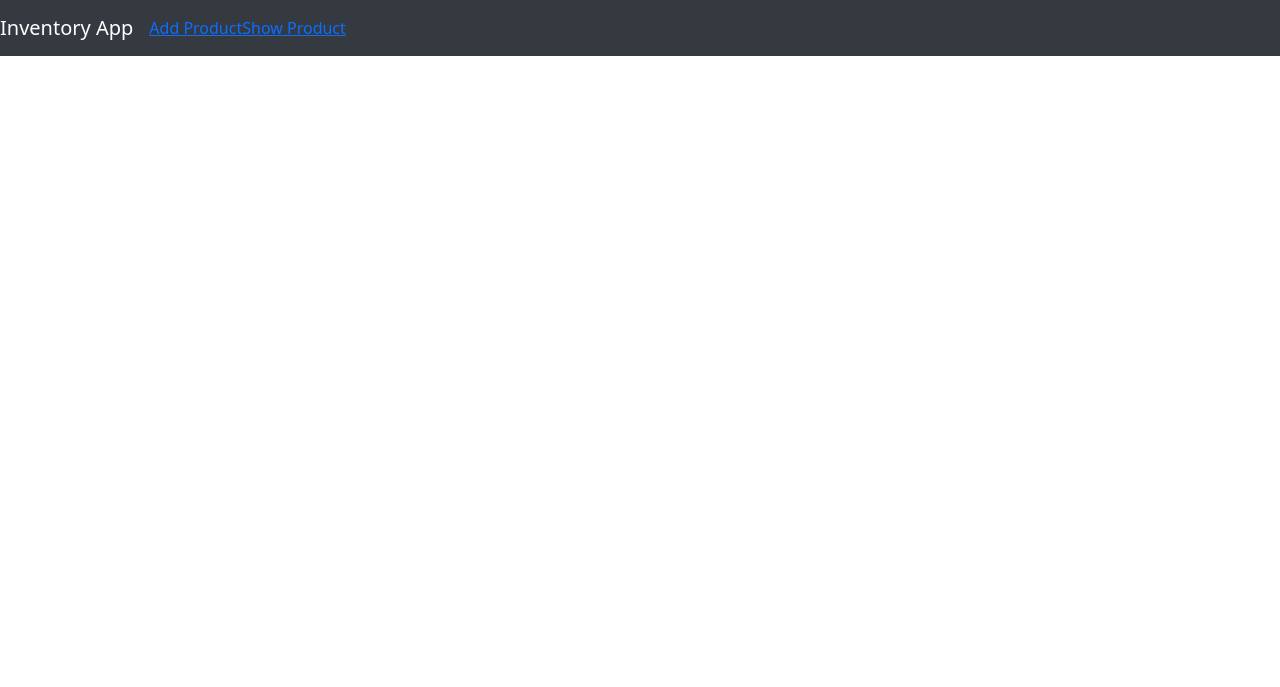
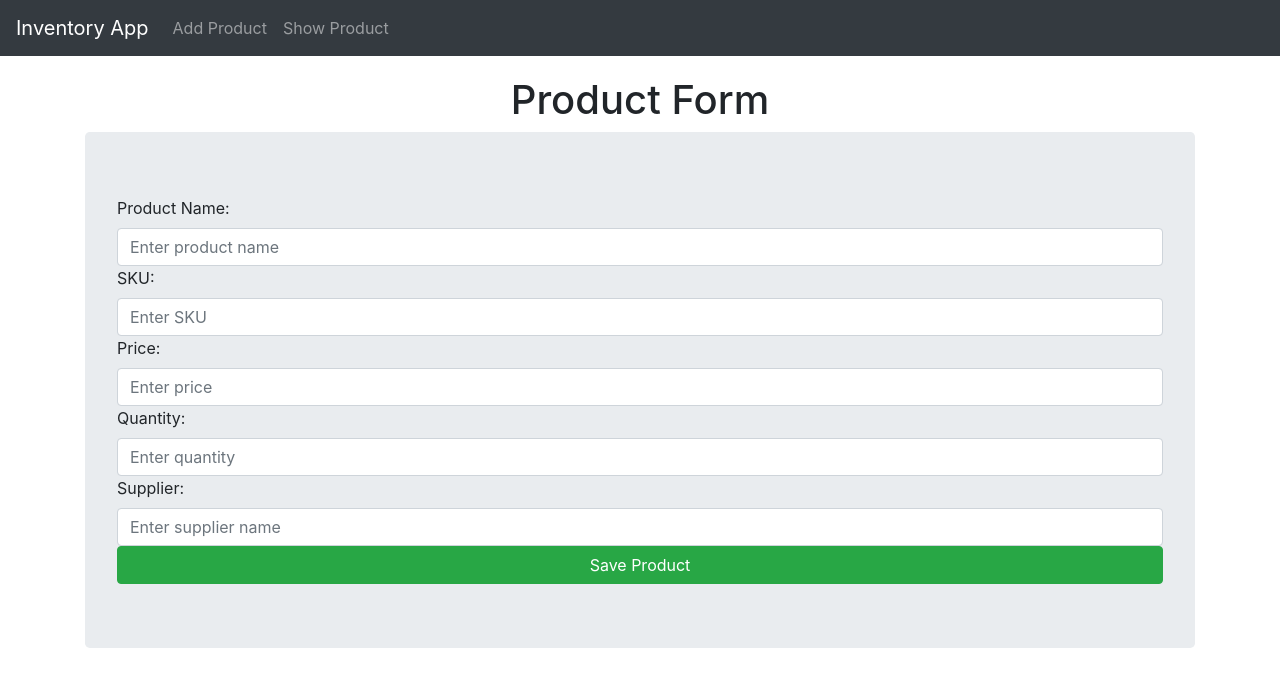
Before and after one commit to Theophilus-git/Inventory-Management-Systems, a Django app: page /create/ in a window 1280 px wide. Shown: the top 687 px of the page. Run offline with Django 5.2, Linux system fonts and the light colour scheme.

Commit message:
feat: add product form page

```diff
--- a/invProject/invApp/templates/invApp/home.html
+++ b/invProject/invApp/templates/invApp/home.html
@@ -9,6 +9,6 @@
         <p class="lead">Manage your product more efficiently and effectively</p>
         <hr class="my-4">
         <p>Use the navigation bar to add, view, or delete products</p>
-        <a href={% url 'product_list'%} class="btn btn-primary btn-lg" role="button">View Products</a>
+        <a href="{% url 'product_list' %}" class="btn btn-primary btn-lg" role="button">View Products</a>
     </div>
  {% endblock %}
--- a/invProject/invApp/templates/invApp/layout.html
+++ b/invProject/invApp/templates/invApp/layout.html
@@ -4,7 +4,8 @@
     <meta charset="UTF-8">
     <meta name="viewport" content="width=device-width, initial-scale=1.0">
     <title>{% block title %} Inventory App{% endblock %}</title>
-    <link href="https://cdn.jsdelivr.net/npm/bootstrap@5.3.8/dist/css/bootstrap.min.css" rel="stylesheet">
+    <link href="https://cdn.jsdelivr.net/npm/bootstrap@4.5.2/dist/css/bootstrap.min.css" rel="stylesheet">
+    {% comment %} integrity="sha384-sRIl4kxILFvY47J16cr9ZwB07vP4J8+LH7qKQnuqkuIAvNWLzeN8tE5YBujZqJLB" crossorigin="anonymous"> {% endcomment %}
     <style>
         body {
             padding-top: 56px;
@@ -18,7 +19,7 @@
             margin-top: 20px; /* Add some spacing below the navbar */
         }
 
-        table th, .table td{
+        .table th, .table td{
             vertical-align:middle;
         }
     </style>
@@ -26,17 +27,17 @@
 <body>
     <nav class="navbar navbar-expand-lg navbar-dark fixed-top">
         <a href="{% url 'home' %}" class="navbar-brand">Inventory App</a>
-        <button class="navbar-toggler" type="button" data-bs-toggle="collapse" data-bs-target="#navbarNav" aria-controls="navbarNav" aria-expanded="false" aria-label="Toggle navigation">
+        <button class="navbar-toggler" type="button" data-toggle="collapse" data-target="#navbarNav" aria-controls="navbarNav" aria-expanded="false" aria-label="Toggle navigation">
             <span class="navbar-toggler-icon"></span>
         </button>
         <div class="collapse navbar-collapse" id="navbarNav">
             <ul class="navbar-nav">
                 <li class="nav-item">
-                    <a href="{% url 'product_create' %}">Add Product</a>
+                    <a class="nav-link" href="{% url 'product_create' %}">Add Product</a>
                 </li>
 
                 <li class="nav-item">
-                    <a href="{% url 'product_list' %}">Show Product</a>
+                    <a class="nav-link" href="{% url 'product_list' %}">Show Product</a>
                 </li>
             </ul>
         </div>
@@ -45,8 +46,9 @@
     <div class="container">
         {% block content %}{% endblock %}
     </div>
-    <script src="https://code.jquery.com/jquery-3.7.1.slim.min.js" integrity="sha256-kmHvs0B+OpCW5GVHUNjv9rOmY0IvSIRcf7zGUDTDQM8=" crossorigin="anonymous"></script>
-    <script src="https://cdn.jsdelivr.net/npm/bootstrap@5.3.8/dist/js/bootstrap.min.js"></script>
+    <script src="https://cdn.jsdelivr.net/npm/bootstrap@5.3.8/dist/js/bootstrap.bundle.min.js" integrity="sha384-FKyoEForCGlyvwx9Hj09JcYn3nv7wiPVlz7YYwJrWVcXK/BmnVDxM+D2scQbITxI" crossorigin="anonymous"></script>
+    {% comment %} <script src="https://code.jquery.com/jquery-3.7.1.slim.min.js" integrity="sha256-kmHvs0B+OpCW5GVHUNjv9rOmY0IvSIRcf7zGUDTDQM8=" crossorigin="anonymous"></script>
+    <script src="https://cdn.jsdelivr.net/npm/bootstrap@5.3.8/dist/js/bootstrap.min.js"></script> {% endcomment %}
     {% comment %} <script src="https://cdn.jsdelivr.net/npm/bootstrap@5.3.8/dist/js/bootstrap.bundle.min.js"></script> {% endcomment %}
 </body>
 </html>
--- a/invProject/invApp/templates/invApp/product_form.html
+++ b/invProject/invApp/templates/invApp/product_form.html
@@ -1,2 +1,13 @@
 <!-- Extend the base layout from layout.html -->
  {% extends "invApp/layout.html" %}
+
+ {% block title %}Add Product {% endblock %}
+
+ {% block content %}
+    <h1 class="text-center">Product Form</h1>
+    <form method="POST" class="jumbotron">
+        {% csrf_token %}
+        {{ form}}
+        <button class="btn btn-success btn-block" type="submit">Save Product</button>
+    </form>
+ {% endblock %}
```
Also changed, not shown: invProject/db.sqlite3.
